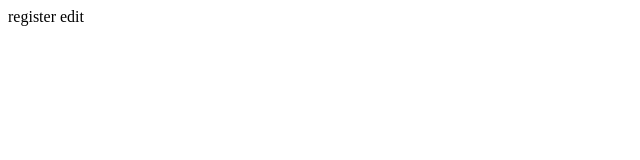
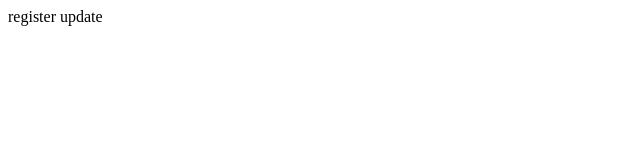
Before and after one commit to lirazor1/lirazor1.github.io, a plain HTML site: page register.html in a window 1280 px wide. Shown: the full height of the page, 0-640 px from the left. Drawn offline with Linux system fonts and the light colour scheme.

Commit message:
nambah update di register

```diff
--- a/register.html
+++ b/register.html
@@ -6,6 +6,6 @@
     <title>Document</title>
 </head>
 <body>
-    register edit
+    register update
 </body>
 </html>
```
